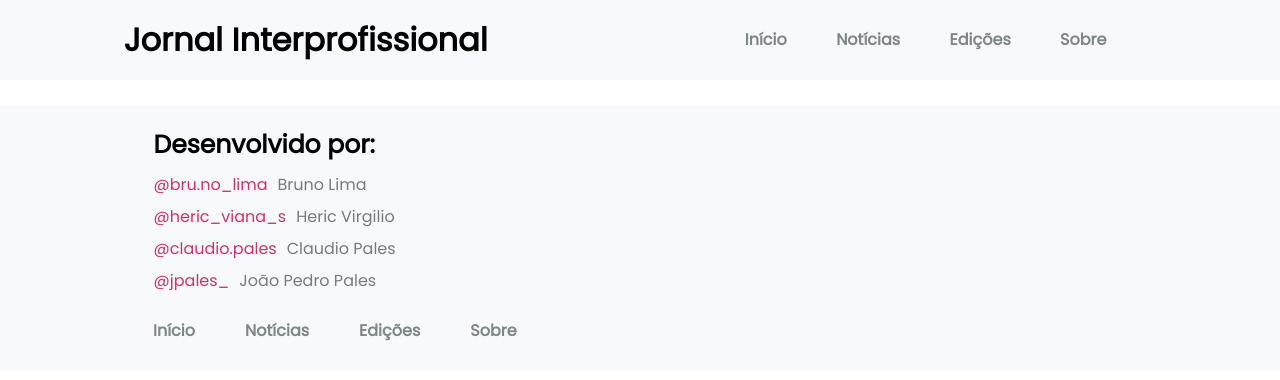
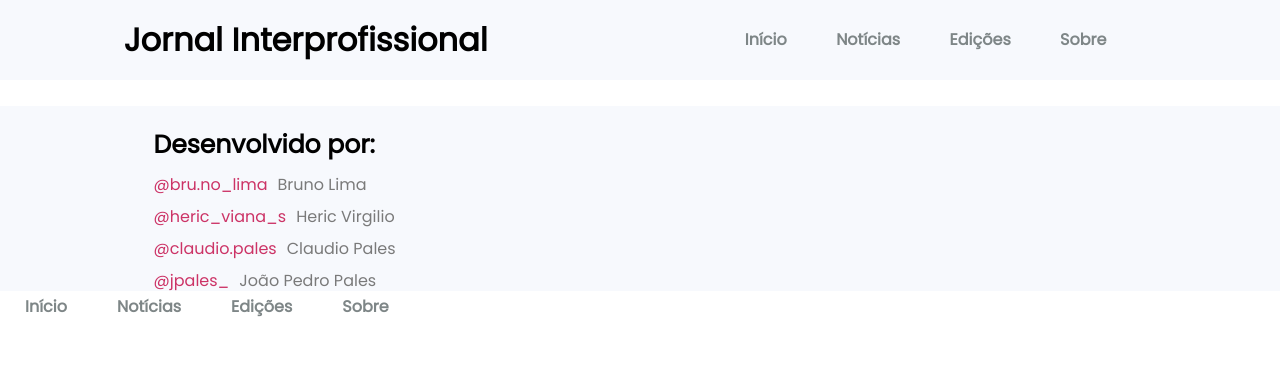
Before and after one commit to HericVirgilio/jornal-interprofissional-front-end, a Next.js app: page / in a window 1280 px wide. Shown: the top 380 px of the page. Built offline with nearby package versions, Linux system fonts and the light colour scheme.

Commit message:
Alteração da forma em que o menu é composto

```diff
--- a/app/page.tsx
+++ b/app/page.tsx
@@ -1,11 +1,13 @@
 import Header from "@/src/header"
 import Footer from "@/src/footer"
+import Menu from "@/src/menu"
 
 export default function Home() {
   return (
     <main>
       <Header/>
       <Footer/>
+      <Menu/>
     </main>
   )
 }
--- a/src/footer/index.tsx
+++ b/src/footer/index.tsx
@@ -1,4 +1,3 @@
-import Menu from '@/src/menu'
 import './style.css'
 export default function Footer() {
     return (
@@ -14,11 +13,6 @@ export default function Footer() {
                     <li><a href="https://www.instagram.com/jpales_" className='link'><span className='cor_destaque_link'>@jpales_</span></a>João Pedro Pales</li>
                 </ul>
             </div>
-
-
-            <div className='footer'>
-                <Menu />
-            </div>
         </div>
     )
 
```
